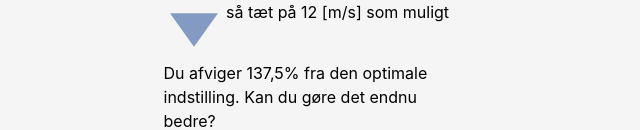
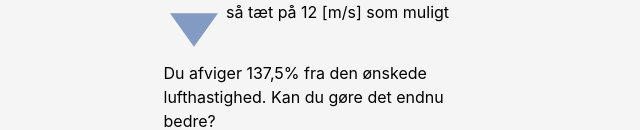
Before and after one commit to Alexander-Gronninger/CMK-vvs-app, a React (Create React App) app: page / in a window 1280 px wide. Shown: the part 778-908 px from the top of the page, without its empty margins (320-960 px from the left). Built offline with nearby package versions, Linux system fonts and the light colour scheme.

Commit message:
update text for optimal setting

```diff
--- a/src/pages/GF2Version.js
+++ b/src/pages/GF2Version.js
@@ -84,7 +84,7 @@ const GF2Version = () => {
               <NumberFormatter
                 number={calcAirspeedDifferencePercentage(GF2Data).toFixed(1)}
               />
-              % fra den optimale indstilling. Kan du gøre det endnu bedre?
+              % fra den ønskede lufthastighed. Kan du gøre det endnu bedre?
             </p>
           </div>
           {/* <Link
```
